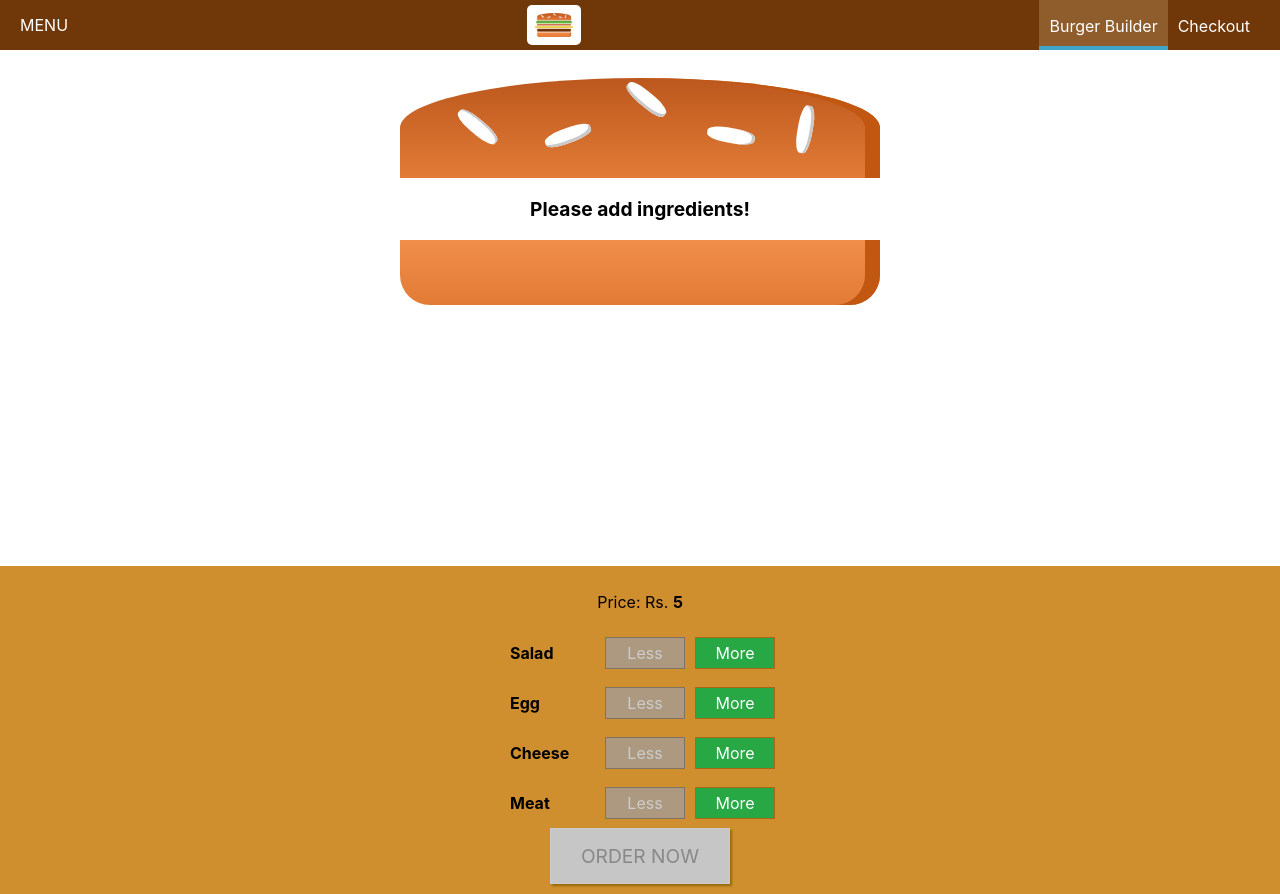
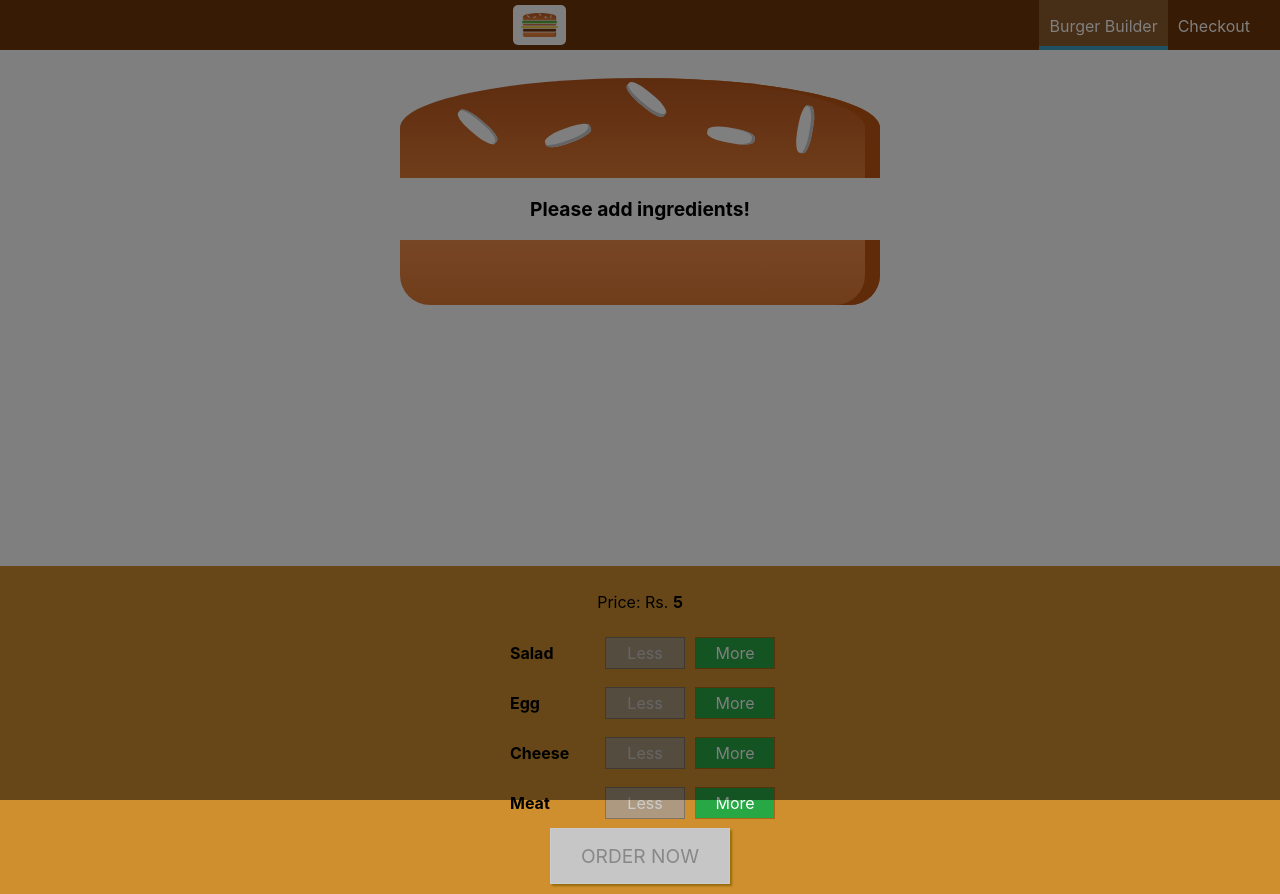
Before and after one commit to talalahmed95/build-my-burger, a React (Create React App) app: page / in a window 1280 px wide. Built offline with nearby package versions, Linux system fonts and the light colour scheme.

Commit message:
sideDrawer closed

```diff
--- a/src/components/Layout/Layout.js
+++ b/src/components/Layout/Layout.js
@@ -1,17 +1,33 @@
-import React from 'react';
+import React, { Component } from 'react';
 import Aux from '../../hoc/Auxiliary/Auxiliary';
 import classes from './Layout.module.css';
 import Toolbar from '../Navigation/Toolbar/Toolbar';
 import SideDrawer from '../Navigation/SideDrawer/SideDrawer';
 
-const layout = (props) => (
+class Layout extends Component {
+	state = {
+		showSideDrawer: true
+	}
+
+	sideDrawerOpenHandler = () => {
+		this.setState({ showSideDrawer: true });
+	}
+
+	sideDrawerCloseHandler = () => {
+		this.setState({ showSideDrawer: false });
+	}
+
+	render() {
+		return (
 			<Aux>
 				<Toolbar />
-		<SideDrawer />
+				<SideDrawer show={this.state.showSideDrawer} close={this.sideDrawerCloseHandler} />
 				<main className={classes.Content}>
-			{props.children}
+					{this.props.children}
 				</main>
 			</Aux>
 		);
+	}
+}
 
-export default layout;
+export default Layout;
--- a/src/components/Navigation/SideDrawer/SideDrawer.js
+++ b/src/components/Navigation/SideDrawer/SideDrawer.js
@@ -2,10 +2,14 @@ import React from 'react';
 import Logo from '../../Logo/Logo';
 import NavigationItems from '../NavigationItems/NavigationItems';
 import classes from './SideDrawer.module.css';
+import Backdrop from '../../UI/Backdrop/Backdrop';
 
 const sideDrawer = (props) => {
+	let sideDrawerClose = props.show ? classes.SideDrawer : classes.SideDrawer + " " + classes.Close;
 	return (
-		<div className={classes.SideDrawer}>
+		<>
+			<Backdrop show={props.show} clicked={props.close} />
+			<div className={sideDrawerClose}>
 				<div className={classes.Logo}>
 					<Logo />
 				</div>
@@ -13,6 +17,7 @@ const sideDrawer = (props) => {
 					<NavigationItems />
 				</nav>
 			</div>
+		</>
 	);
 }
 
--- a/src/components/Navigation/Toolbar/Toolbar.js
+++ b/src/components/Navigation/Toolbar/Toolbar.js
@@ -2,11 +2,12 @@ import React from 'react';
 import classes from './Toolbar.module.css';
 import Logo from '../../Logo/Logo';
 import NavigationItems from '../NavigationItems/NavigationItems';
+import Button from '../../UI/Button/Button';
 
 const toolbar = (props) => {
 	return (
 		<header className={classes.Toolbar}>
-			<div>MENU</div>
+			<Button></Button>
 			<div className={classes.Logo}>
 				<Logo />
 			</div>
--- a/src/components/UI/Backdrop/Backdrop.js
+++ b/src/components/UI/Backdrop/Backdrop.js
@@ -3,7 +3,7 @@ import classes from './Backdrop.module.css';
 
 const backdrop = (props) => {
 	return (
-		props.show ? <div className={classes.Backdrop}></div> : null
+		props.show ? <div className={classes.Backdrop} onClick={props.clicked}></div> : null
 	);
 }
 
```
Lines whose indentation alone changed are shown as unchanged.
